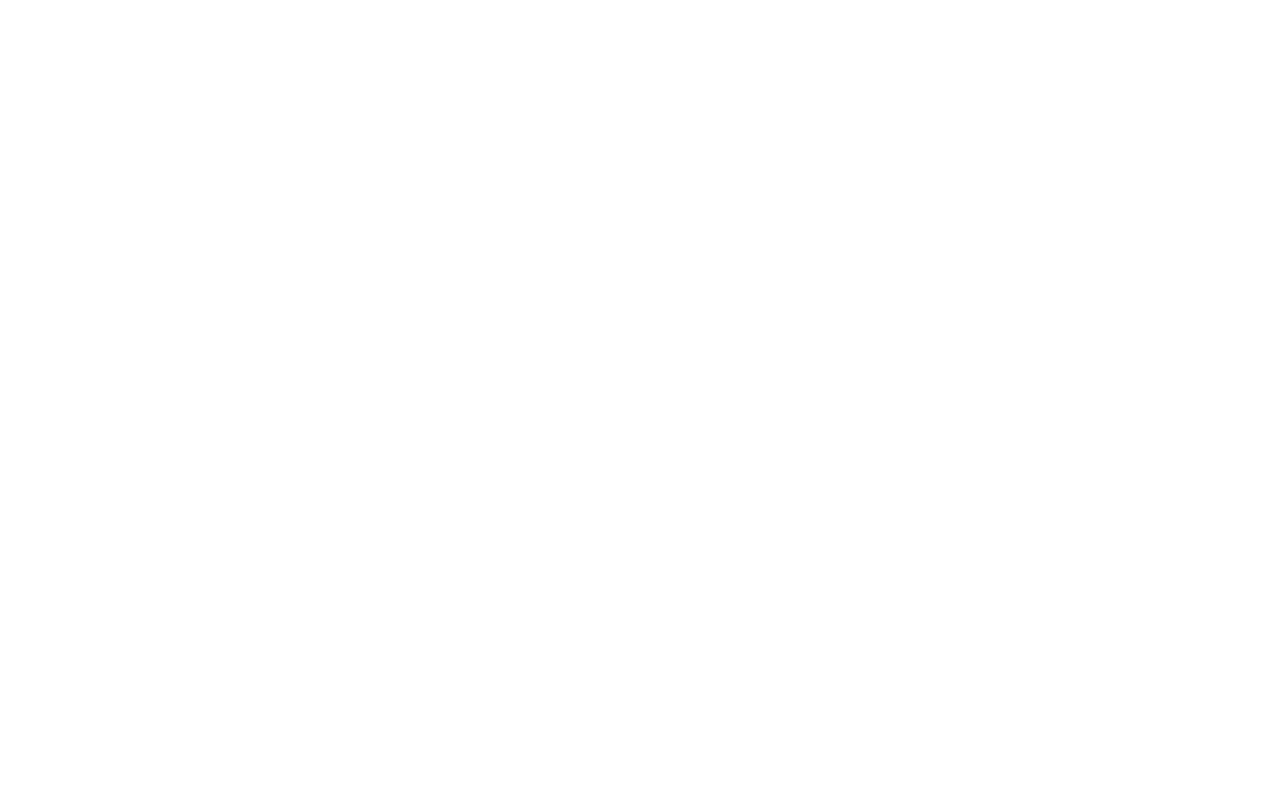
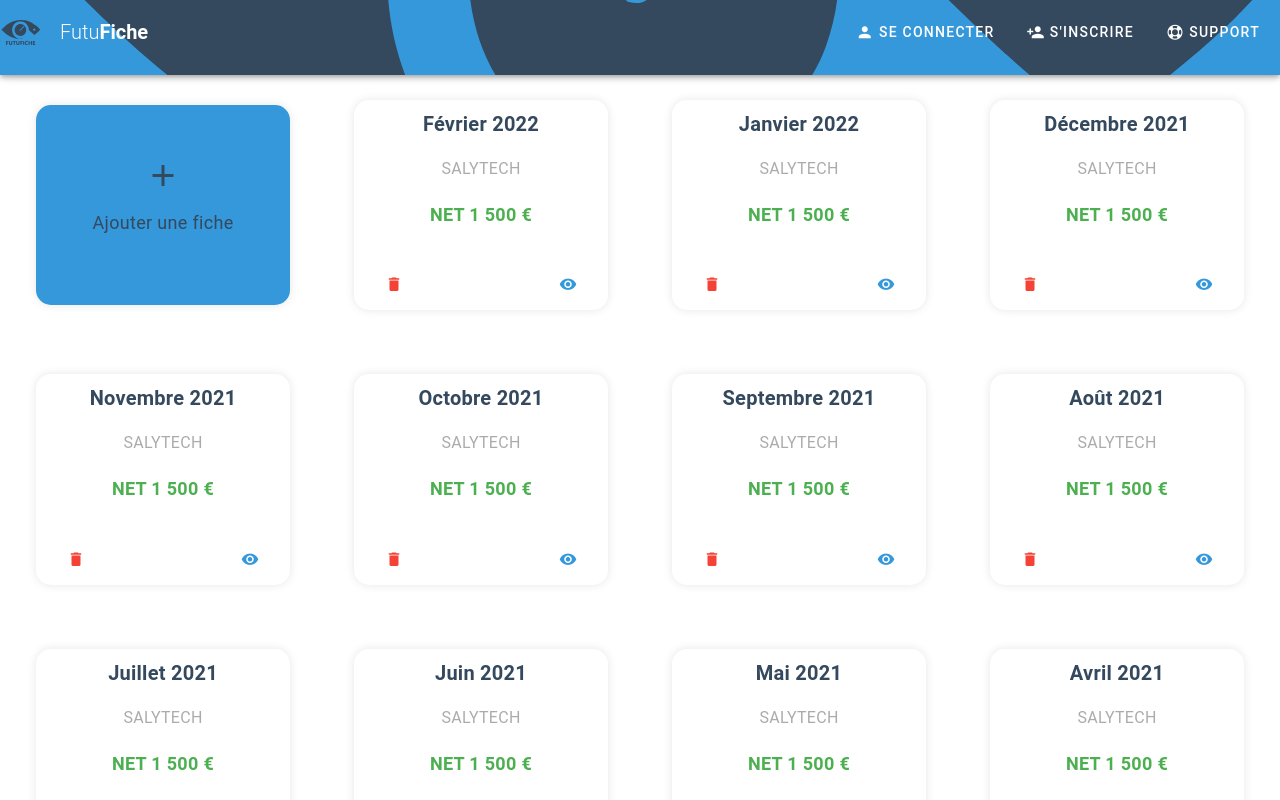
Before and after one commit to NicKOOU/FutuFiche, a Vue app: page /ajouter-fiche in a window 1280 px wide. Before the commit this address had no page. Shown: the top 800 px of the page. Built offline with nearby package versions, Linux system fonts and the light colour scheme.

Commit message:
design fiche list

```diff
--- a/src/router/index.js
+++ b/src/router/index.js
@@ -16,6 +16,17 @@
       },
     ],
   },
+  {
+    path: '/ajouter-fiche',
+    component: () => import('@/layouts/default/Default.vue'),
+    children: [
+      {
+        path: '',
+        name: 'Fiche',
+        component: () => import('@/views/Fiche.vue'),
+      },
+    ],
+  }
 ]
 
 const router = createRouter({
--- /dev/null
+++ b/src/views/Fiche.vue
@@ -0,0 +1,146 @@
+<template>
+    <v-container fluid>
+        <v-row justify="center" align="center">
+            <v-col cols="12" md="3">
+                <v-card @click="addFiche" class="add-card">
+                    <v-spacer></v-spacer>
+                    <v-icon class="add-icon">mdi-plus</v-icon>
+                    <v-card-text class="add-text">Ajouter une fiche</v-card-text>
+                </v-card>
+            </v-col>
+            <v-col v-for="fiche in fiches" :key="fiche.id" cols="12" md="3">
+                <v-card class="fiche-card">
+                    <v-card-title class="fiche-header">{{ fiche.monthYear }}</v-card-title>
+
+                    <v-card-subtitle class="fiche-subtitle">{{ fiche.companyName }}</v-card-subtitle>
+
+                    <v-card-text class="fiche-net">NET {{ fiche.netAmount }}</v-card-text>
+
+                    <v-card-actions class="fiche-actions">
+                        <v-btn @click="deleteFiche(fiche.id)" text class="suppbut">
+                            <v-icon>mdi-delete</v-icon>
+                        </v-btn>
+                        <v-btn @click="viewFiche(fiche.id)" text class="addbut">
+                            <v-icon>mdi-eye</v-icon>
+                        </v-btn>
+                    </v-card-actions>
+                </v-card>
+            </v-col>
+
+        </v-row>
+    </v-container>
+</template>
+<script setup>
+import { ref } from 'vue';
+
+const fiches = ref([
+    { id: 1, monthYear: 'Février 2022', companyName: 'SALYTECH', netAmount: '1 500 €' },
+    { id: 2, monthYear: 'Janvier 2022', companyName: 'SALYTECH', netAmount: '1 500 €' },
+    { id: 3, monthYear: 'Décembre 2021', companyName: 'SALYTECH', netAmount: '1 500 €' },
+    { id: 4, monthYear: 'Novembre 2021', companyName: 'SALYTECH', netAmount: '1 500 €' },
+    { id: 5, monthYear: 'Octobre 2021', companyName: 'SALYTECH', netAmount: '1 500 €' },
+    { id: 6, monthYear: 'Septembre 2021', companyName: 'SALYTECH', netAmount: '1 500 €' },
+    { id: 7, monthYear: 'Août 2021', companyName: 'SALYTECH', netAmount: '1 500 €' },
+    { id: 8, monthYear: 'Juillet 2021', companyName: 'SALYTECH', netAmount: '1 500 €' },
+    { id: 9, monthYear: 'Juin 2021', companyName: 'SALYTECH', netAmount: '1 500 €' },
+    { id: 10, monthYear: 'Mai 2021', companyName: 'SALYTECH', netAmount: '1 500 €' },
+    { id: 11, monthYear: 'Avril 2021', companyName: 'SALYTECH', netAmount: '1 500 €' },
+    { id: 12, monthYear: 'Mars 2021', companyName: 'SALYTECH', netAmount: '1 500 €' },
+    { id: 13, monthYear: 'Février 2021', companyName: 'SALYTECH', netAmount: '1 500 €' },
+    { id: 14, monthYear: 'Janvier 2021', companyName: 'SALYTECH', netAmount: '1 500 €' },
+    { id: 15, monthYear: 'Décembre 2020', companyName: 'SALYTECH', netAmount: '1 500 €' },
+]);
+
+const viewFiche = (ficheId) => {
+    console.log('Visualiser la fiche de paie avec l\'ID:', ficheId);
+};
+
+const deleteFiche = (ficheId) => {
+    console.log('Supprimer la fiche de paie avec l\'ID:', ficheId);
+};
+
+const addFiche = () => {
+    console.log('Ajouter une nouvelle fiche de paie');
+};
+</script>
+
+<style scoped>
+.fiche-card {
+    margin: 20px;
+    border-radius: 15px;
+    box-shadow: 0px 0px 10px 0px rgba(0, 0, 0, 0.1);
+    max-width: 300px;
+    background-color: #ffffff;
+    min-width: 200px;
+    display: flex;
+    flex-direction: column;
+    align-items: center;
+}
+
+.fiche-header {
+    font-size: 20px;
+    font-weight: bold;
+    color: #34495e;
+    margin-bottom: 10px;
+}
+
+.add-card {
+    background-color: #3498db;
+    color: white;
+    cursor: pointer;
+    text-align: center;
+    border-radius: 15px;
+    box-shadow: 0px 0px 10px 0px rgba(0, 0, 0, 0.1);
+    min-height: 200px;
+    display: flex;
+    flex-direction: column;
+    justify-content: center;
+    align-items: center;
+    /* Ajout de cette ligne pour centrer verticalement */
+    max-width: 300px;
+    margin: 20px;
+}
+
+.fiche-subtitle {
+    font-size: 16px;
+    color: #757575;
+    margin-bottom: 5px;
+}
+
+.fiche-net {
+    font-size: 18px;
+    font-weight: bold;
+    color: #4caf50;
+    margin-bottom: 15px;
+}
+
+.fiche-actions {
+    display: flex;
+    justify-content: space-between;
+    align-items: center;
+    width: 100%;
+}
+
+
+.add-icon {
+    font-size: 36px;
+    color: #34495e
+}
+
+.add-text {
+    font-size: 18px;
+    color: #34495e
+}
+
+.addbut,
+.suppbut {
+    /* Force la largeur à 100% pour garantir la même taille */
+    color: #3498db;
+    /* Couleur du texte */
+}
+
+.suppbut {
+    color: #f44336;
+    /* Couleur du texte */
+}
+</style>
```
